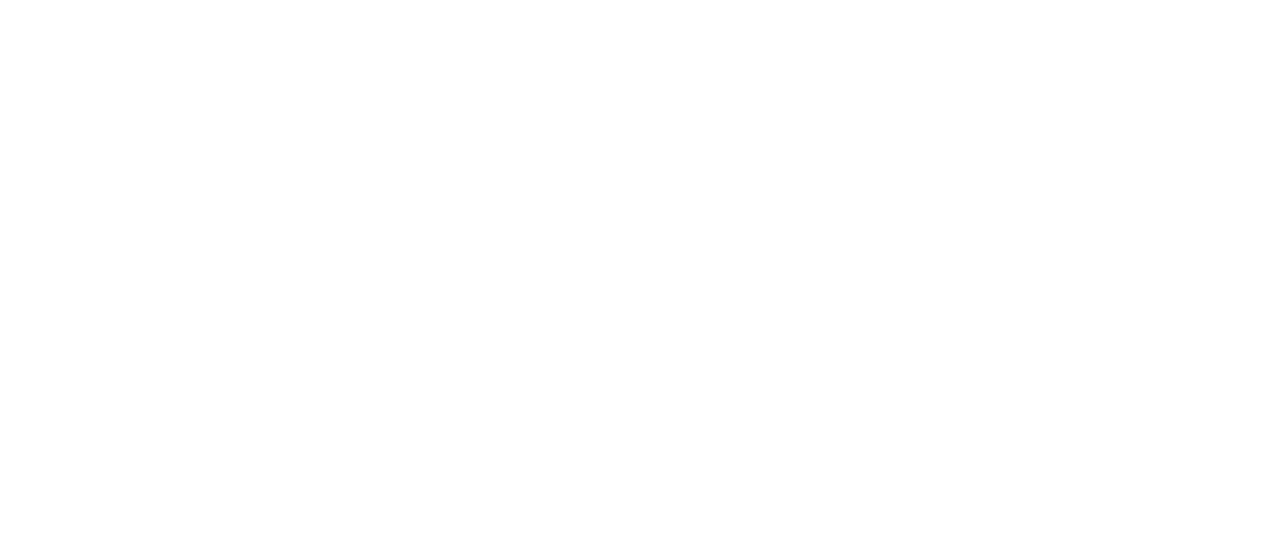
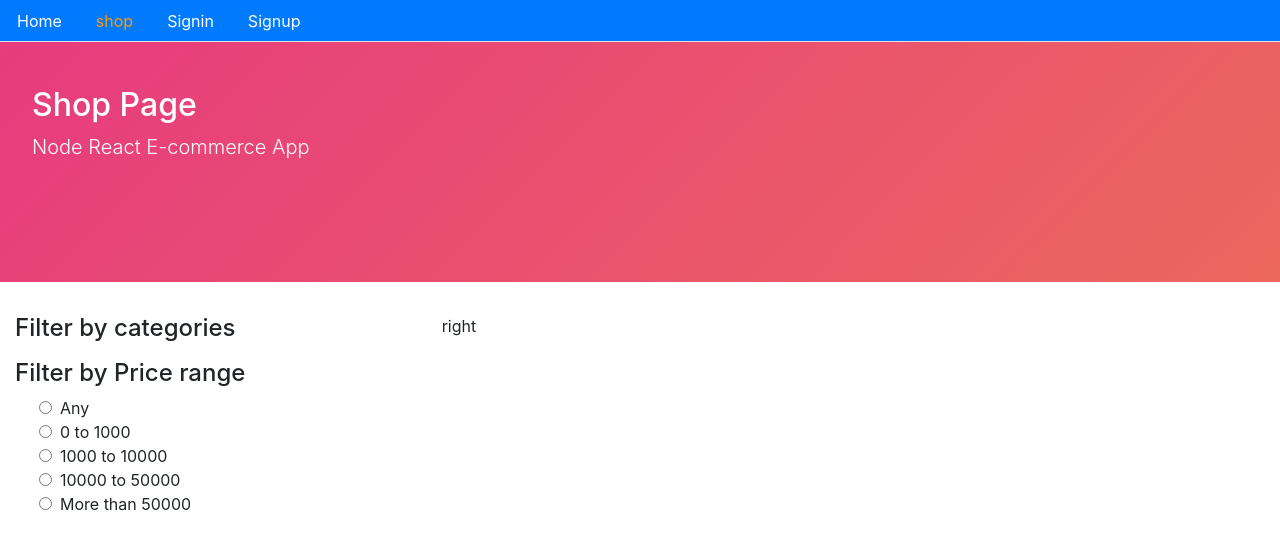
Before and after one commit to siddhant-ahire/ecommerce-front, a React (Create React App) app: page /shop in a window 1280 px wide. Shown: the top 548 px of the page. Built offline with nearby package versions, Linux system fonts and the light colour scheme; no server answers.

Commit message:
shop page creating

```diff
--- a/src/Routes.js
+++ b/src/Routes.js
@@ -9,12 +9,14 @@
 import AdminDashboard from './user/AdminDashboard'
 import AddCategory from './admin/AddCategory'
 import AddProduct from './admin/AddProduct'
+import Shop from './core/Shop'
 
 const Routes = () => {
     return (
         <BrowserRouter>
             <Switch>
                 <Route path="/" exact component={Home} />
+                <Route path="/shop" exact component={Shop} />
                 <Route path="/signin" exact component={Signin} />
                 <Route path="/signup" exact component={Signup} />
                 <PrivateRoute path="/user/dashboard" exact component = {Dashboard} />
--- /dev/null
+++ b/src/core/Checkbox.js
@@ -0,0 +1,31 @@
+import React, { useState } from 'react'
+
+const Checkbox = ({categories,handleFilters}) => {
+
+    const [checked, setChecked] = useState([]);
+
+    const handleToggle = c => () => {
+        // return the first index or -1
+        const currentCategoryID = checked.indexOf(c);
+        const newCheckedCategoryID = [...checked];
+        // if currenty checked was not already in checked state > push
+        //else pull/take off
+        if(currentCategoryID === -1){
+            newCheckedCategoryID.push(c)
+        } else {
+            newCheckedCategoryID.splice(currentCategoryID,1)
+        }
+        setChecked(newCheckedCategoryID);
+        handleFilters(newCheckedCategoryID);
+    }
+
+
+    return categories.map((c,i)=>(
+        <li className="list-unstyled" key={i}>
+            <input onChange={handleToggle(c._id)} value={checked.indexOf(c.id === -1)} type='checkbox' className="form-check-input" />
+            <label className="form-check-label">{c.name}</label>
+        </li>
+    ))
+}
+
+export default Checkbox
--- a/src/core/Menu.js
+++ b/src/core/Menu.js
@@ -17,6 +17,11 @@
                 <li className="nav-item">
                     <Link className="nav-link" style={isActive(history, '/')} to="/">
                         Home
+                    </Link>
+                </li>
+                <li className="nav-item">
+                    <Link className="nav-link" style={isActive(history, '/shop')} to="/shop">
+                        shop
                     </Link>
                 </li>
                 {isAuthenticated() && isAuthenticated().user.role === 0 && (
--- /dev/null
+++ b/src/core/RadioBox.js
@@ -0,0 +1,19 @@
+import React, { useState, Fragment } from 'react';
+
+const RadioBox = ({prices}) => {
+    const [value, setValue] = useState(0)
+
+    const handleChange = () => {
+        //
+    }
+
+
+    return prices.map((p,i)=>(
+        <div key={i}>
+            <input onChange={handleChange} type='radio' value={`${p._id}`} className="mr-2 ml-4" />
+            <label className="form-check-label">{p.name}</label>
+        </div>
+    ))
+}
+
+export default RadioBox
--- /dev/null
+++ b/src/core/Shop.js
@@ -0,0 +1,66 @@
+import React, { useEffect, useState } from 'react'
+import { getProducts, getCategories } from './apiCore';
+import Checkbox from './Checkbox';
+import RadioBox from './RadioBox';
+import Layout from './Layout'
+import { prices } from './fixedPrices';
+
+const Shop = () => {
+    const [myFilters, setMyFilters] = useState({
+        filters:{category:[],price:[]}
+    })
+    const [categories, setCategories] = useState([]);
+    const [error, setError] = useState(false);
+
+    const init = () => {
+        getCategories().then(data => {
+            if(data.error){
+                setError(data.error)
+            }else{
+                setCategories(data)
+            }
+        })
+    }
+
+    useEffect(()=>{
+        init();
+        console.log(categories);
+    },[])
+
+    const handleFilters = (filters,filterBy) => {
+        // console.log('shop',filters,filterBy)
+        const newFilters = {...myFilters}
+        newFilters.filters[filterBy] = filters;
+        setMyFilters(newFilters);
+    }
+
+    return (
+        <div>
+            <Layout title="Shop Page" description="Node React E-commerce App" className="container-fluid">
+                <div className="row">
+                    <div className="col-4">
+                        <h4>Filter by categories</h4>
+                        <ul>
+                        <Checkbox categories={categories} handleFilters={filters => handleFilters(filters,'category')} />
+
+                        </ul>
+                        <h4>Filter by Price range</h4>
+                        <ul style={{paddingLeft:0}}>
+                            <RadioBox
+                                prices={prices}
+                                handleFilters={filters =>
+                                    handleFilters(filters,'prices')
+                                }
+                            />
+                        </ul>
+                    </div>
+                    <div className="col-8">
+                        right
+                    </div>
+                </div>
+            </Layout>
+        </div>
+    )
+}
+
+export default Shop
--- a/src/core/apiCore.js
+++ b/src/core/apiCore.js
@@ -9,3 +9,14 @@
     })
     .catch(err => console.log(err))
 }
+
+
+export const getCategories = () => {
+    return fetch(`${API}/categories`,{
+        method:"GET"
+    })
+    .then(response => {
+        return response.json()
+    })
+    .catch(err => console.log(err))
+}
--- /dev/null
+++ b/src/core/fixedPrices.js
@@ -0,0 +1,27 @@
+export const prices = [
+    {
+        _id:0,
+        name:'Any',
+        array:[]
+    },
+    {
+        _id:1,
+        name:'0 to 1000',
+        array:[0,1000]
+    },
+    {
+        _id:2,
+        name:'1000 to 10000',
+        array:[1000,10000]
+    },
+    {
+        _id:3,
+        name:'10000 to 50000',
+        array:[10000,50000]
+    },
+    {
+        _id:4,
+        name:'More than 50000',
+        array:[50000,100000]
+    },
+]
```
